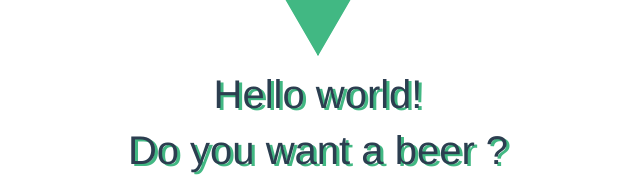
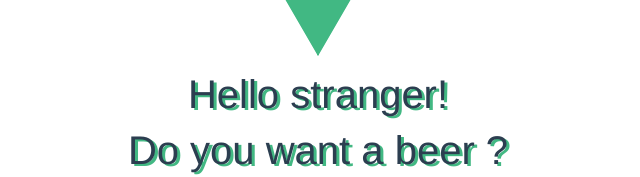
Before and after one commit to MatthieuJasselette/vuejs-learning-environment, a Vue app in the folder my-app/: page / in a window 1280 px wide. Shown: the part 190-367 px from the top of the page, without its empty margins (322-962 px from the left). Built offline with nearby package versions, Linux system fonts and the light colour scheme; no server answers.

Commit message:
last commit, time to move on

```diff
--- a/my-app/src/App.vue
+++ b/my-app/src/App.vue
@@ -1,7 +1,7 @@
 <template>
   <div id="app">
     <img v-if="!isShown" alt="Vue logo" src="./assets/logo.png">
-    <img id="beer-logo" v-if="isShown" alt="Beer logo" src="./assets/craft-beer-logo.jpg">
+    <img id="beer-logo" v-else alt="Beer logo" src="./assets/craft-beer-logo.jpg">
     <HelloWorld
       v-for="message of messages"
       v-bind:key="message.id"
@@ -11,7 +11,7 @@
     </HelloWorld>
     <b-btn v-on:click="click" class="btn-custom">
       <span v-if="!isShown">Alfred, get me a beer !</span>
-      <span v-if="isShown">Thank you Alfred.</span>
+      <span v-else>Thank you Alfred.</span>
     </b-btn>
     <b-container v-if="isShown" class="mt-3">
       <b-row>
@@ -42,7 +42,7 @@ export default {
   },
   data: function () {
     return {
-      messages: [{id: 1, content: "Hello world!"},
+      messages: [{id: 1, content: "Hello stranger!"},
       {id: 2, content: "Do you want a beer ?"}],
       beers: null,
       isShown: false,
```
